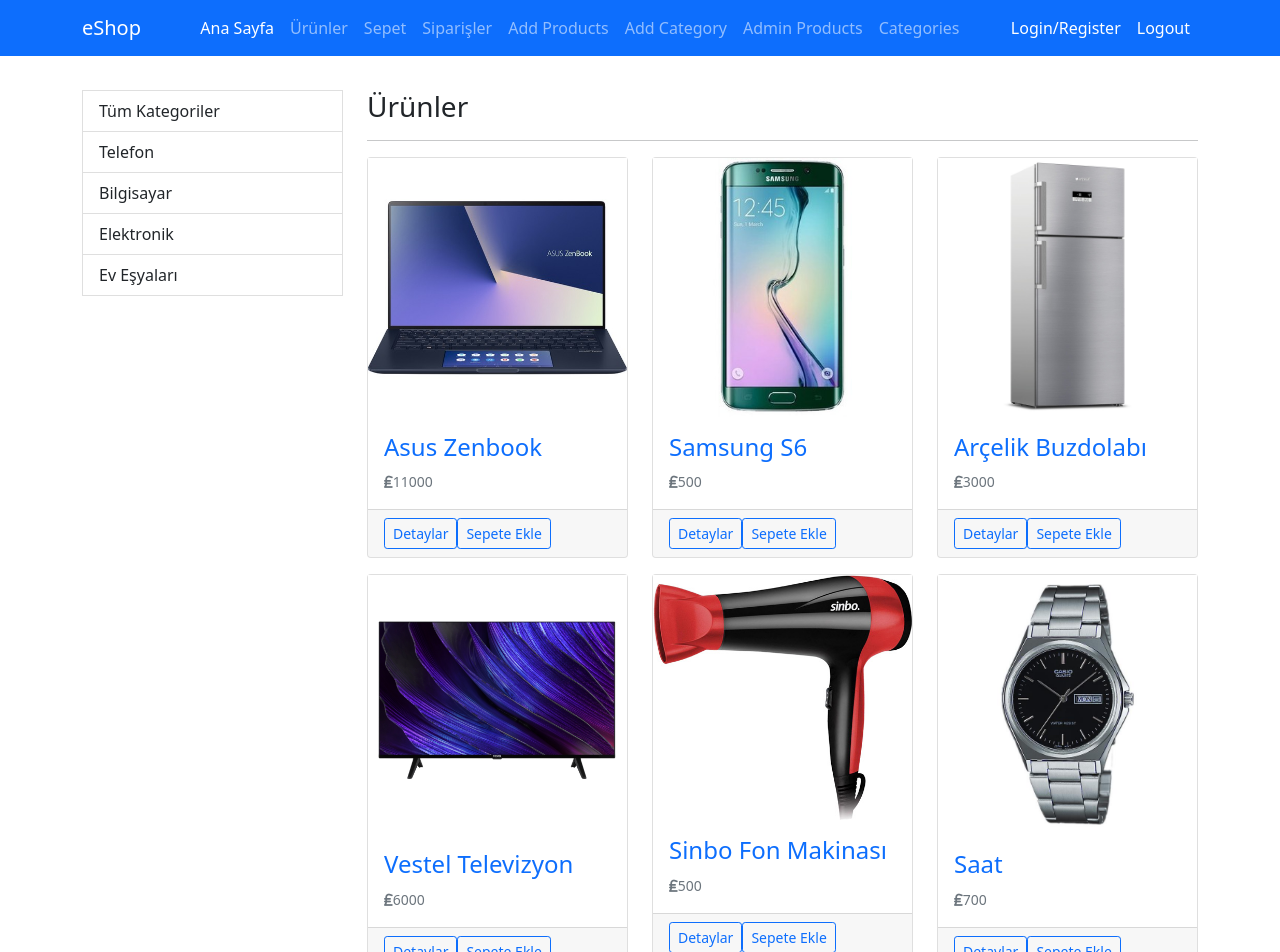
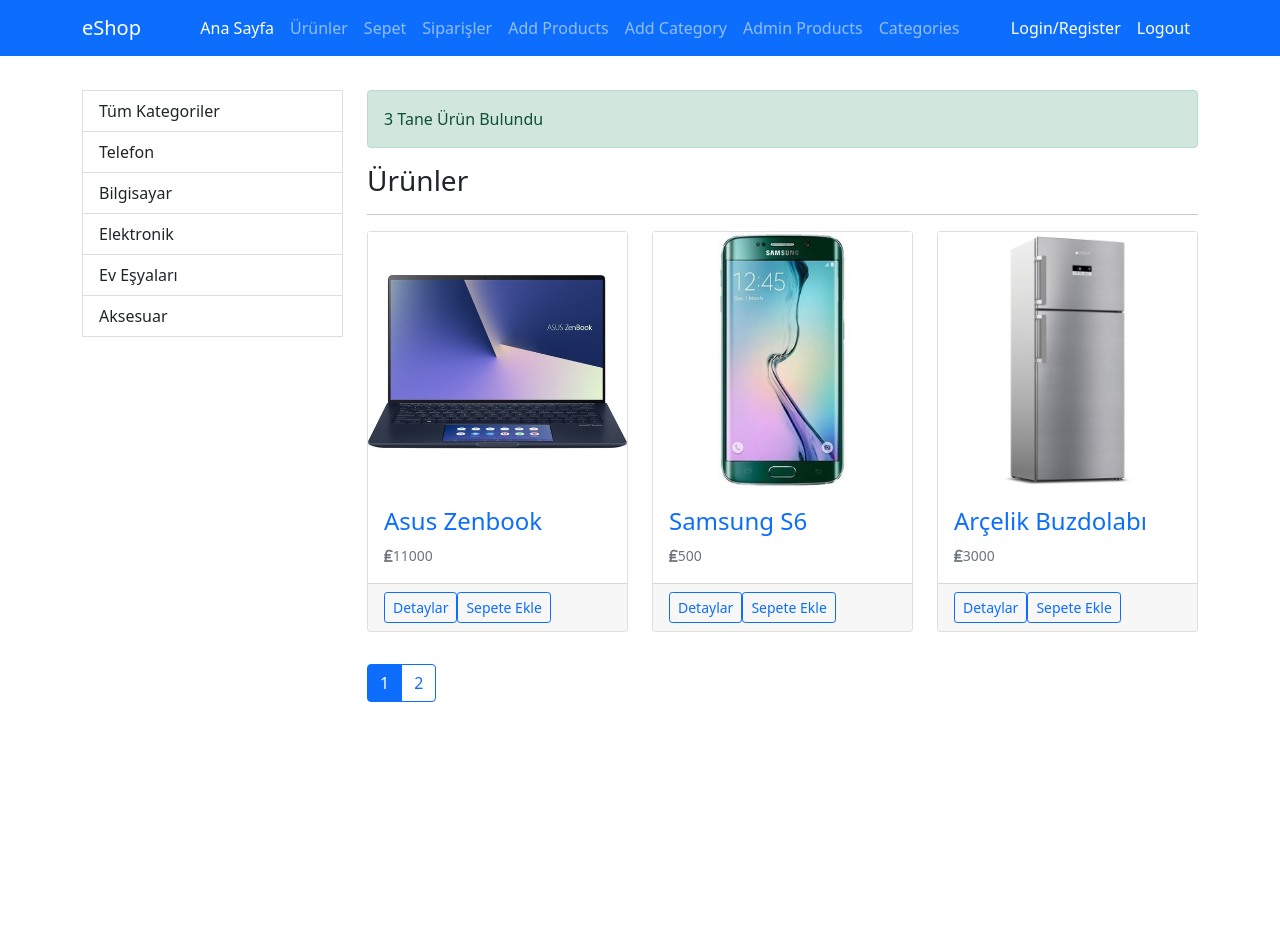
Before and after one commit to MustafaK01/e-shopApp, an Angular app: page / in a window 1280 px wide. Shown: the top 952 px of the page. After the commit the page ends 800 px from the top, so only its background shows below. Built offline with nearby package versions, Linux system fonts and the light colour scheme; data requests are answered from the project's data file.

Commit message:
Updated
Added Category filtering and pagination

```diff
--- a/db.json
+++ b/db.json
@@ -1,17 +1,18 @@
 {
 "products":[
-    {"id":0,"name":"Asus Zenbook","price":11000,"imageUrl":"asuszenbook.jpg","description":"Laptop Bilgisayar"},
-    {"id":1,"name":"Samsung S6","price":500,"imageUrl":"samsungs6.jpg","description":"Samsung Telefon"},
-    {"id":2,"name":"Arçelik Buzdolabı","price":3000,"imageUrl":"arcelikbuzdolabi.jpg","description":"Buzdolabı"},
-    {"id":3,"name":"Vestel Televizyon","price":6000,"imageUrl":"televizyon.jpg","description":"Televizyon"},
-    {"id":4,"name":"Sinbo Fon Makinası","price":500,"imageUrl":"sinbo.jpg","description":"Fon Makinası"},
-    {"id":5,"name":"Saat","price":700,"imageUrl":"saat.jpg","description":"Saat"}
+    {"id":0,"name":"Asus Zenbook","price":11000,"imageUrl":"asuszenbook.jpg","description":"Laptop Bilgisayar","category":"Bilgisayar"},
+    {"id":1,"name":"Samsung S6","price":500,"imageUrl":"samsungs6.jpg","description":"Samsung Telefon","category":"Telefon"},
+    {"id":2,"name":"Arçelik Buzdolabı","price":3000,"imageUrl":"arcelikbuzdolabi.jpg","description":"Buzdolabı","category":"Ev Eşyaları"},
+    {"id":3,"name":"Vestel Televizyon","price":6000,"imageUrl":"televizyon.jpg","description":"Televizyon","category":"Ev Eşyaları"},
+    {"id":4,"name":"Sinbo Fon Makinası","price":500,"imageUrl":"sinbo.jpg","description":"Fon Makinası","category":"Ev Eşyaları"},
+    {"id":5,"name":"Saat","price":700,"imageUrl":"saat.jpg","description":"Saat","category":"Aksesuar"}
     ],
     "categories":[
         {"id":0,"name":"Telefon"},
         {"id":1,"name":"Bilgisayar"},
         {"id":2,"name":"Elektronik"},
-        {"id":3,"name":"Ev Eşyaları"}
+        {"id":3,"name":"Ev Eşyaları"},
+        {"id":4,"name":"Aksesuar"}
     ],
     "orders":[
 
--- a/src/app/model/product.repository.ts
+++ b/src/app/model/product.repository.ts
@@ -1,10 +1,13 @@
 import { Injectable, OnInit } from "@angular/core";
+import { Category } from "./category.model";
 import { Product } from "./product.model";
 import { RestService } from "./rest.service";
 
 @Injectable()
 export class ProductRepository implements OnInit{
-    products: Product[]=[];
+    public products: Product[]=[];
+    public productsPerPage = 3;
+    public selectePage=1;
     private restService:RestService;
     constructor(restService:RestService){
         this.restService=restService;
@@ -20,9 +23,12 @@
 
     }
     getProduct(id:number):any{
-        this.products.find(productId=>productId.id===id);
+        return this.products.find(productId=>productId.id===id);
     }
-    getProducts():Product[]{
+    getProducts(category:string=""):Product[]{
+        if(category!=""){
+            return this.products.filter(data=>data.category==category);
+        }
         return this.products;
     }
 }
--- a/src/app/shop/shop/shop.component.html
+++ b/src/app/shop/shop/shop.component.html
@@ -2,15 +2,18 @@
 <div class="container pt-100 mb-5">
     <div class="row">
         <div class="col-3">
-            <a href="#" class="list-group-item list-group-item-action">
+            <a href="#" (click)="changeCategory()" class="list-group-item list-group-item-action">
                 Tüm Kategoriler
             </a>
-            <a *ngFor="let c of getCategories()" (click)="changeCategory(c.name)" href=""
+            <a *ngFor="let c of getCategories()" (click)="changeCategory(c.name)" href="#"
             [class.active]="c.name==sCategory" class="list-group-item list-group-item-action active">
                 {{c.name}}
             </a>
         </div>
         <div class="col-9">
+            <div class="alert alert-success">
+                {{getProducts().length}} Tane Ürün Bulundu
+            </div>
             <h3>Ürünler</h3>
             <hr>
             <div class="row">
@@ -39,6 +42,14 @@
                     </div>
                 </ng-container>
             </div>
+            <div class="row mt-3">
+                <div class="col">
+                    <div class="btn-group">
+                        <button *ngFor="let pnumber of getPageNumbers()" [class.active]="pnumber==selectePage" (click)="changePage(pnumber)" class="btn btn-outline-primary">
+                            {{pnumber}}
+                        </button>
+                </div>
+            </div>
         </div>
     </div>
 </div>
--- a/src/app/shop/shop/shop.component.ts
+++ b/src/app/shop/shop/shop.component.ts
@@ -12,7 +12,10 @@
 })
 
 export class ShopComponent implements OnInit {
-  public sCategory?:string="";
+  public productsPerPage = 3;
+  public selectePage=1;
+  public pageNumbers=[1,2,3,4]
+  public sCategory?:string;
   private products:Product[]=[];
   private categories:Category[]=[];
   private categoriesRepository:CategoryRepository;
@@ -26,7 +29,10 @@
   }
 
   getProducts():Product[]{
-    return this.productsRepository.getProducts();
+    let k = (this.selectePage-1)*this.productsPerPage
+
+    return this.productsRepository.getProducts(this.sCategory)
+    .slice(k,k+this.productsPerPage);
   }
   getCategories():Category[]{
    return this.categoriesRepository.getCategories();
@@ -34,4 +40,11 @@
   changeCategory(newCategory?:string){
     this.sCategory=newCategory;
   }
+  changePage(x:number){
+    this.selectePage=x
+  }
+  getPageNumbers():number[]{
+    return Array(Math.ceil(this.productsRepository.getProducts(this.sCategory).length/this.productsPerPage)).fill(0)
+    .map((a,i)=>i+1);
+  }
 }
```
Also changed, not shown: src/app/model/product.model.ts (+1 -16 lines), 1 other file (tests, documents, lock files or other folders).
